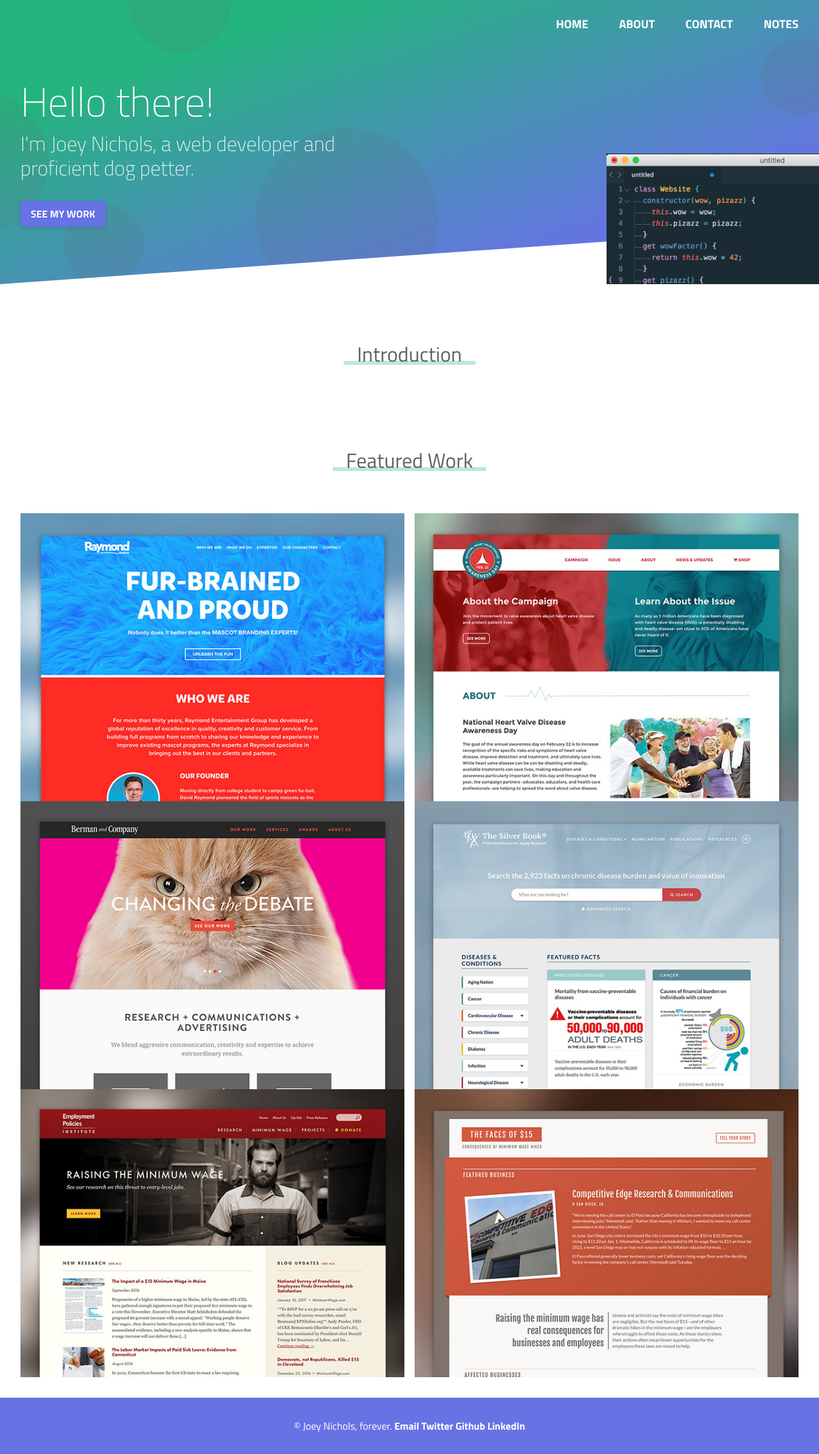
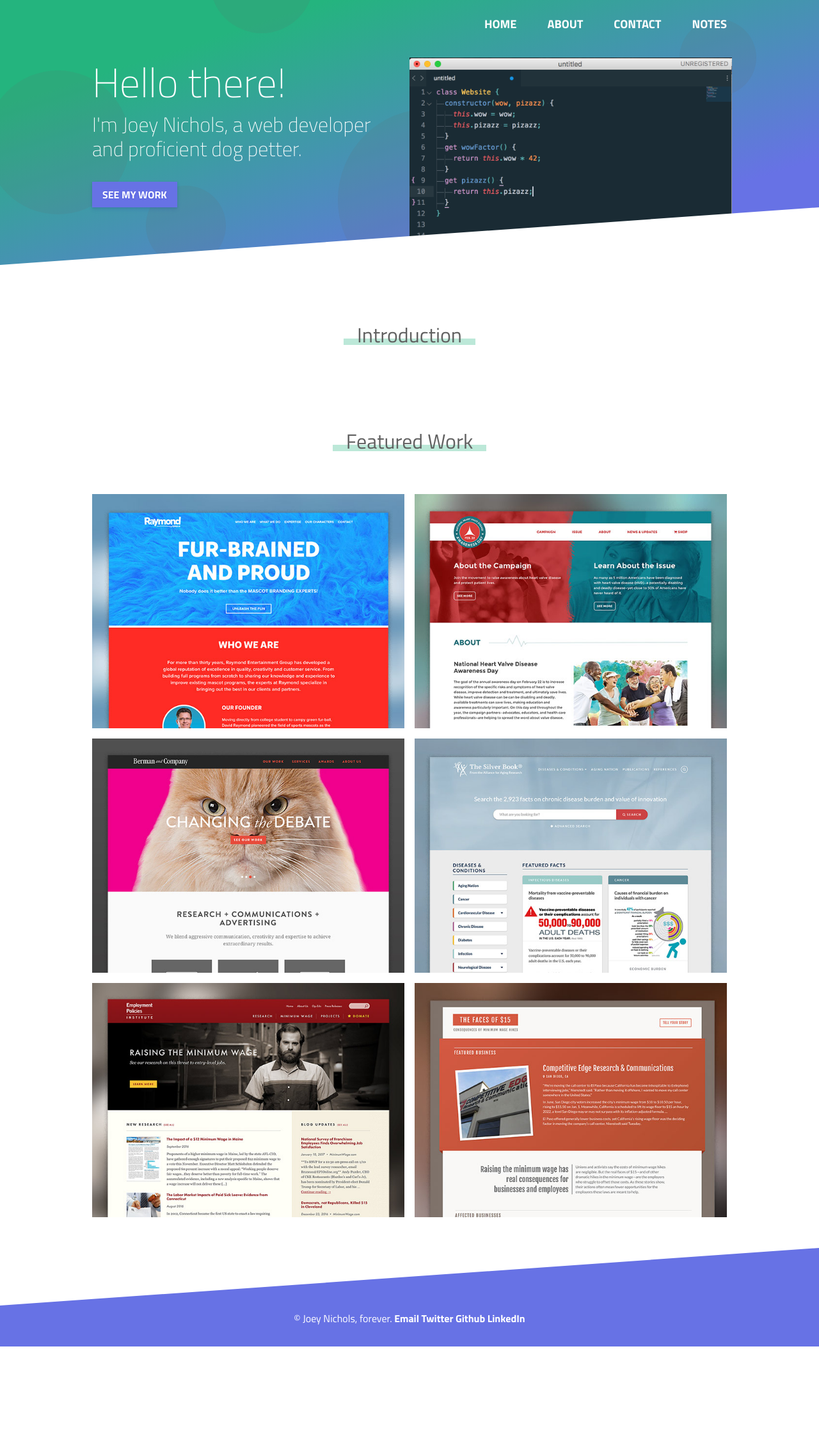
Before and after one commit to joeyquarters/joeyquarters.github.io, a Jekyll site: the page built from index.md, in a window 1280 px wide. Shown: the whole page at 64% size. Built offline with Jekyll 4.4.1, drawn with Linux system fonts in a browser that asks for light colours; after the commit the page ends 2104 px from its top, so only the background shows below that.

Commit message:
Updated styles

```diff
--- a/assets/scss/_animations.scss
+++ b/assets/scss/_animations.scss
@@ -3,6 +3,80 @@
   animation-duration: 1.5s;
   -webkit-animation-fill-mode: both;
   animation-fill-mode: both;
+}
+
+/////////////////
+// FadeInRight //
+/////////////////
+
+@-webkit-keyframes fadeInRight {
+  from {
+    opacity: 0;
+    -webkit-transform: translate3d(30%, 0, 0);
+    transform: translate3d(30%, 0, 0);
+  }
+
+  to {
+    opacity: 1;
+    -webkit-transform: none;
+    transform: none;
+  }
+}
+
+@keyframes fadeInRight {
+  from {
+    opacity: 0;
+    -webkit-transform: translate3d(30%, 0, 0);
+    transform: translate3d(30%, 0, 0);
+  }
+
+  to {
+    opacity: 1;
+    -webkit-transform: none;
+    transform: none;
+  }
+}
+
+.fadeInRight {
+  -webkit-animation-name: fadeInRight;
+  animation-name: fadeInRight;
+}
+
+////////////////
+// FadeInLeft //
+////////////////
+
+@-webkit-keyframes fadeInLeft {
+  from {
+    opacity: 0;
+    -webkit-transform: translate3d(-30%, 0, 0);
+    transform: translate3d(-30%, 0, 0);
+  }
+
+  to {
+    opacity: 1;
+    -webkit-transform: none;
+    transform: none;
+  }
+}
+
+@keyframes fadeInLeft {
+  from {
+    opacity: 0;
+    -webkit-transform: translate3d(-30%, 0, 0);
+    transform: translate3d(-30%, 0, 0);
+  }
+
+  to {
+    opacity: 1;
+    -webkit-transform: none;
+    transform: none;
+  }
+}
+
+.fadeInLeft {
+  -webkit-animation-name: fadeInLeft;
+  animation-name: fadeInLeft;
 }
 
 //////////////
--- a/assets/scss/_components.scss
+++ b/assets/scss/_components.scss
@@ -6,6 +6,12 @@
 .container,
 div[class^="col"] {
 	position: relative;
+}
+
+.container-fluid {
+	max-width: 64rem;
+	padding-left: 1rem;
+	padding-right: 1rem;
 }
 
 /////////////
@@ -75,10 +81,10 @@
 		&:after {
 			content: " ";
 			background-color: rgba($jq-teal, 0.3);
-			height: 6px;
+			height: 10px;
 			position: absolute;
 			width: 100%;
-			bottom: 0.07em;
+			bottom: 0.1em;
 			left: 0;
 			right: 0;
 			z-index: -1;
@@ -137,9 +143,23 @@
 .site-footer {
 	background: $brand-primary;
 	text-align: center;
-	padding: 2rem 0;
+	padding: 0.5rem 0 2rem;
 	color: white;
 	font-weight: 400;
+	position: relative;
+
+	margin-top: $spacing*1.5;
+
+	&:before {
+		content: "";
+		position: absolute;
+		bottom: 100%;
+		left: 0;
+		width: 100%;
+		border-style: solid;
+		border-width: 0 0 $spacing*1.5 100vw;
+		border-color: transparent transparent $brand-primary transparent;
+	}
 
 	a {
 		color: white;
@@ -176,14 +196,37 @@
 /////////////////
 
 .work-figure {
-	margin: 0;
+	margin: 0 auto;
 	position: relative;
 	max-width: 640px;
 	max-height: 480px;
 	overflow: hidden;
+	margin-bottom: 1rem;
 	background: $jq-teal linear-gradient(to bottom right, $jq-teal 20%, $jq-indigo 80%) no-repeat;
+}
 
-	a {
+.work-figure__image {
+	width: 100%;
+	display: block;
+	transition: opacity 1.0s, transform 1.0s;
+}
+
+.work-figure__caption {
+	@include absolute-cover;
+	@include type-ui;
+	align-items: center;
+	color: white;
+	display: flex;
+	font-size: 1.75rem;
+	justify-content: center;
+	opacity: 0;
+	padding: 1.5em;
+	text-align: center;
+	transform: translateY(-15px);
+	transition: all 0.4s;
+}
+
+.work-figure__link {
 	display: block;
 	&:after {
 		content: "";
@@ -200,36 +243,15 @@
 		&:after {
 			opacity: 1;
 		}
-			img {
+		.work-figure__image {
 			opacity: 0.1;
 			transform: scale(1.1);
 		}
-			figcaption {
+		.work-figure__caption {
 			opacity: 1;
 			transform: translateY(0);
 			transition-delay: 0.2s;
 		}
-		}
-	}
-
-	img {
-		width: 100%;
-		display: block;
-		transition: opacity 1.0s, transform 1.0s;
-	}
-
-	figcaption {
-		@include absolute-cover;
-		@include type-ui;
-		display: flex;
-		align-items: center;
-		justify-content: center;
-		padding: 0.5em;
-		color: white;
-		font-size: 1.75rem;
-		opacity: 0;
-		transform: translateY(-15px);
-		transition: all 0.4s;
 	}
 }
 
@@ -306,7 +328,12 @@
 }
 
 .hero--home {
-	padding: $spacing*2 0 $spacing*1.5;
+	padding: $spacing 0 $spacing*1.5;
+	text-align: center;
+	@include mq-min(lg) {
+		padding: $spacing*1.5 0;
+		text-align: left;
+	}
 }
 
 .hero--home .hero__title {
@@ -321,11 +348,9 @@
 
 .editor-image {
 	position: absolute;
-	left: 50%;
-	width: 520px;
+	left: 0;
 	top: 0;
-	padding-top: $spacing*2;
-	z-index: 5;
+	width: 100%;
 }
 
 .hero--home + .section {
@@ -342,3 +367,8 @@
 		border-color: transparent transparent $body-bg transparent;
 	}
 }
+
+.home-intro {
+	text-align: center;
+	font-size: 1.75rem;
+}
--- a/assets/scss/_utilities.scss
+++ b/assets/scss/_utilities.scss
@@ -12,3 +12,26 @@
 	clip: rect(0, 0, 0, 0);
 	border: 0;
 }
+
+////////////////////
+// Helper Classes //
+////////////////////
+
+@media only screen and (max-width: 64em) {
+	.hidden-md { display: none; }
+}
+
+@media only screen and (max-width: 48em) {
+	.hidden-sm { display: none; }
+}
+
+@media only screen and (max-width: 30em) {
+	.hidden-xs { display: none; }
+}
+
+.visible-lg { display: none; }
+@media only screen and (min-width: 64em) {
+	.visible-lg {
+		display: block;
+	}
+}
--- a/assets/scss/_variables.scss
+++ b/assets/scss/_variables.scss
@@ -33,7 +33,7 @@
 
 $breakpoints: (
 	xs:   0,
-	sm:   25em,
+	sm:   30em,
 	md:   48em,
-	lg:   60em
+	lg:   64em
 );
```
Lines whose indentation alone changed are shown as unchanged.
